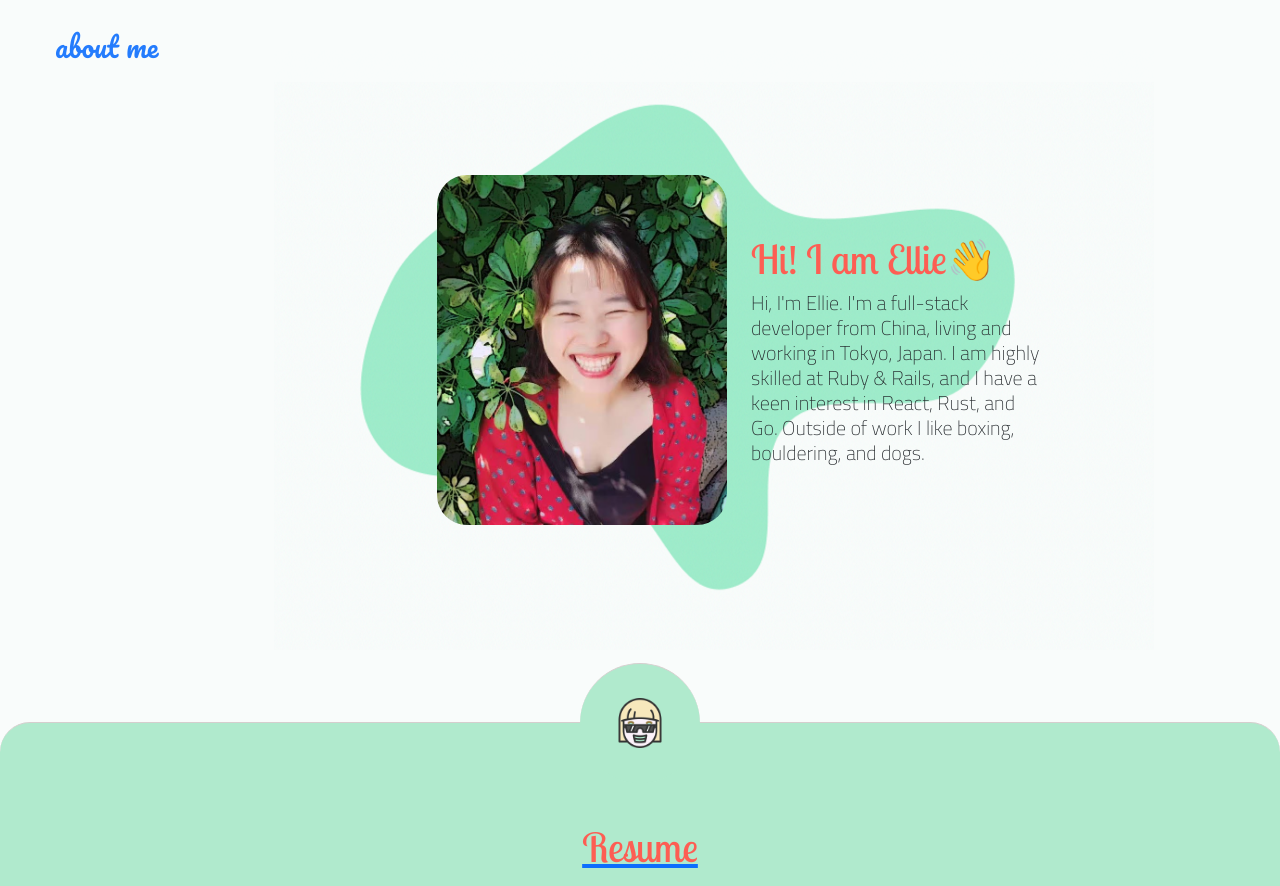
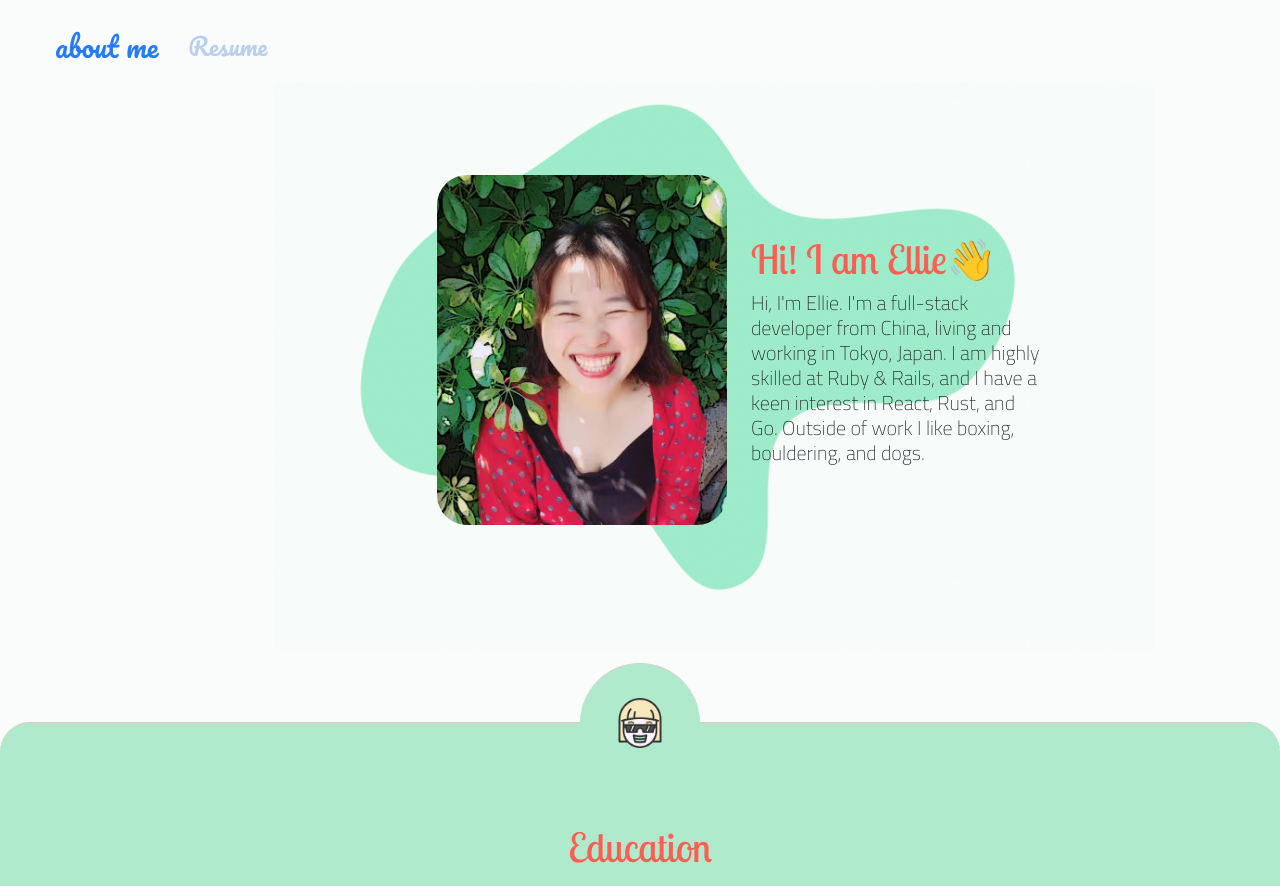
Before and after one commit to ellie-xyb/portfolio, a plain HTML site: page index.html in a window 1280 px wide. Shown: the top 886 px of the page. Drawn offline with nearby package versions, Linux system fonts and the light colour scheme.

Commit message:
change resume postion

```diff
--- a/index.html
+++ b/index.html
@@ -25,6 +25,7 @@
     <!-- <a href="./index.html"><h4 style="color: #b1caee;">Projects</h4></a>
     <a href="./about_me.html"><h3 style="color:#0d6efd;">about me</h3></a> -->
     <a href="#"><h3 style="color:#0d6efd;">about me</h3></a>
+    <a href="https://github.com/ellie-xyb/ellie-xyb/blob/main/Ellie-CV.pdf"><h4 style="color:#b1caee;">Resume</h4></a>
   </div>
   <div class="first-part">
     <div class="container align-items-center">
@@ -51,12 +52,6 @@
   <div class="about-me-content-container">
     <div class="girl-container">
       <img class="icon" src="src/icon.png" alt="">
-    </div>
-
-    <div class="container">
-      <div class="row text-align-center">
-        <a href="https://github.com/ellie-xyb/ellie-xyb/blob/main/Ellie-CV.pdf"><h1>Resume</h1></a>
-      </div>
     </div>
 
     <div class="learningDev">
```
